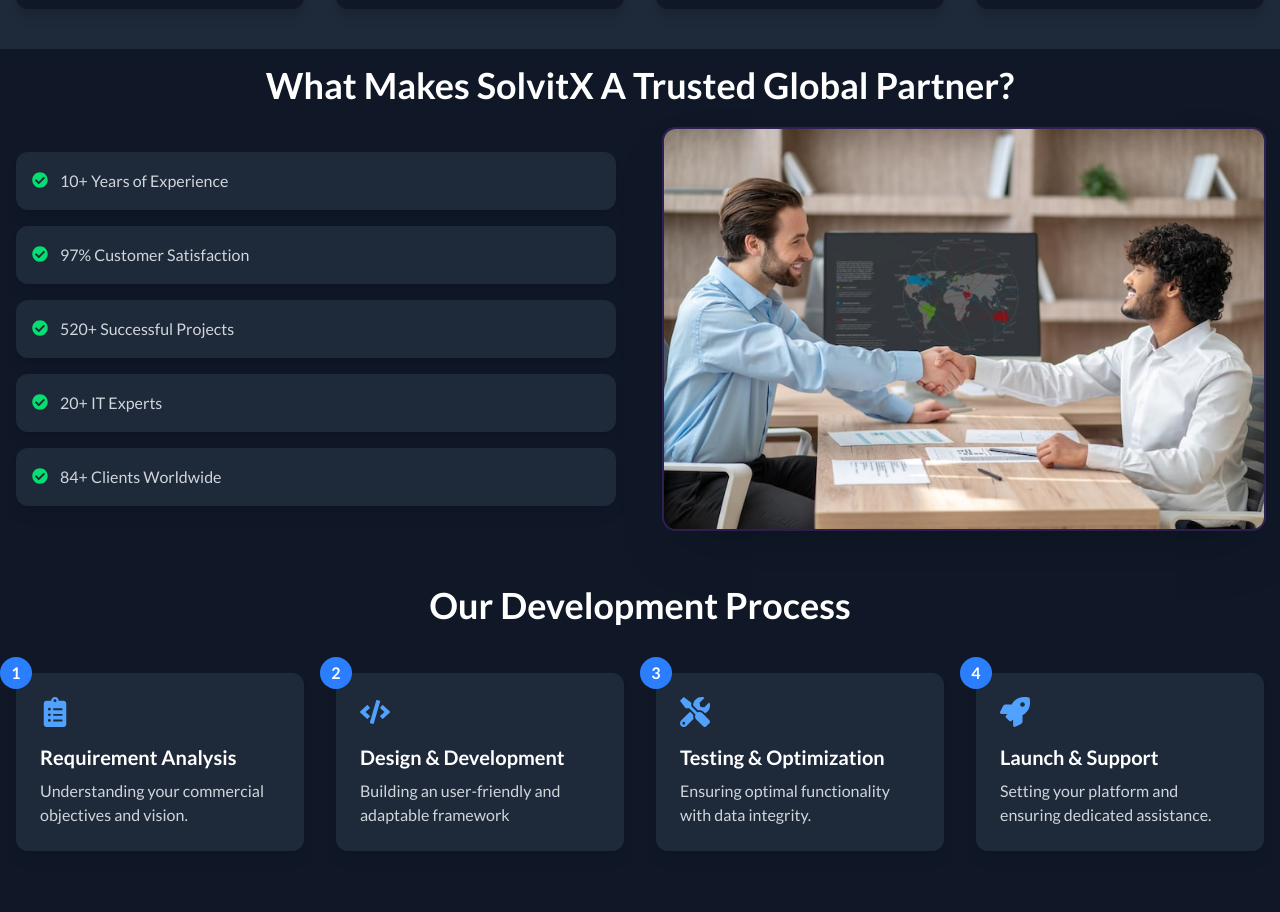
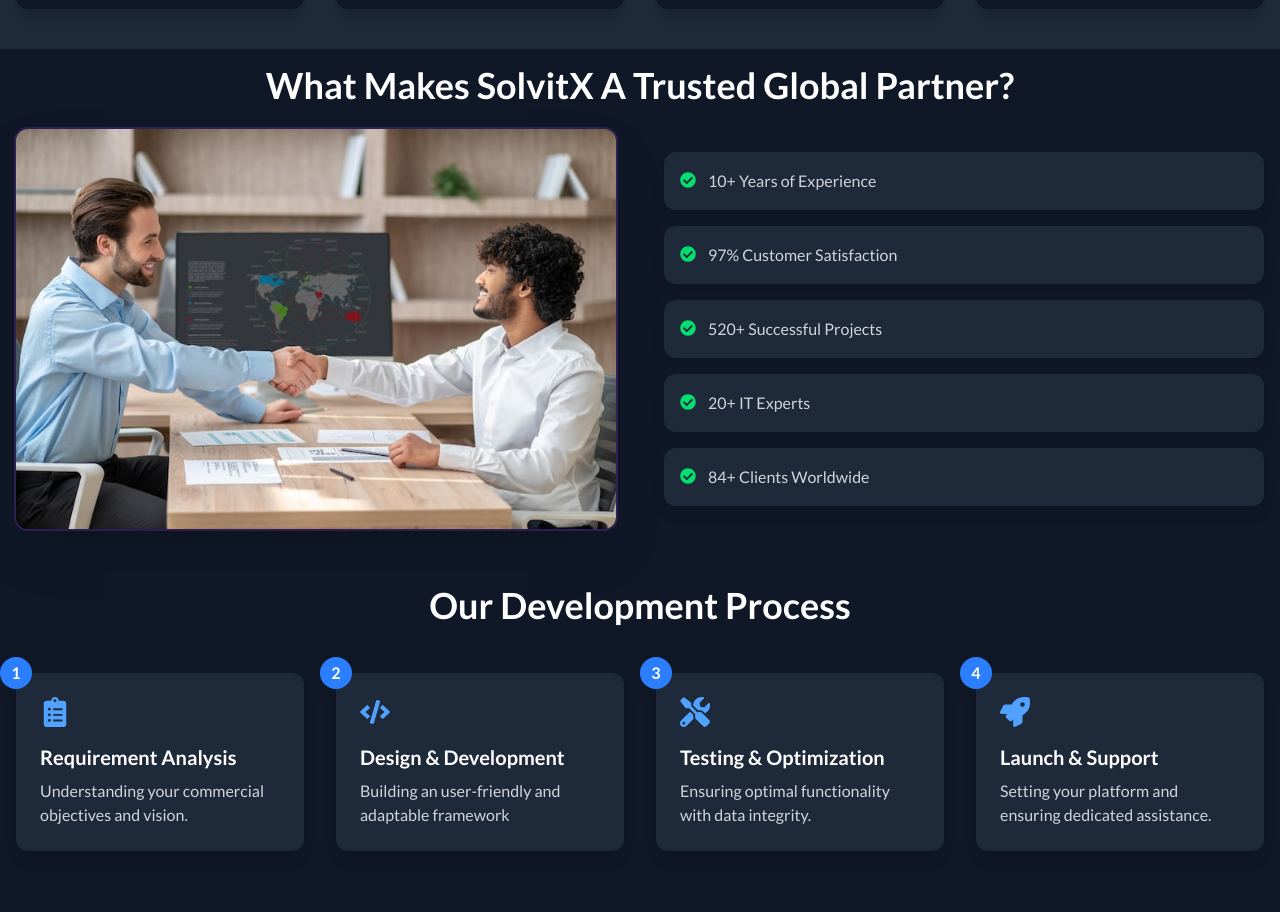
Before and after one commit to YashSoni321/solvitx-client, a Next.js app: page /web-development in a window 1280 px wide. Shown: the part 2360-3272 px from the top of the page. Built offline with nearby package versions, Linux system fonts and the light colour scheme.

Commit message:
changes and images added

```diff
--- a/pages/ecommerce-website-development.tsx
+++ b/pages/ecommerce-website-development.tsx
@@ -246,7 +246,9 @@
   return (
     <>
       <Head>
-        <title>Best eCommerce Website Development Company in India & USA | SolvitX</title>
+        <title>
+          Best eCommerce Website Development Company in India & USA | SolvitX
+        </title>
         <meta
           name="description"
           content="SolvitX offers scalable, secure eCommerce website development for brands in India & USA. Get custom online stores with responsive design, SEO, and payment integration."
@@ -266,7 +268,10 @@
         />
         <meta property="og:image" content="/images/solvitx.png" />
         <meta property="og:type" content="website" />
-        <link rel="canonical" href="https://www.solvitx.com/ecommerce-website-development" />
+        <link
+          rel="canonical"
+          href="https://www.solvitx.com/ecommerce-website-development"
+        />
         <link rel="icon" href="/favicon.ico" />
       </Head>
 
@@ -479,7 +484,7 @@
         content={
           "SolvitX has transformed our offline presence into a seamless e-commerce platform. From product pages to secure checkouts and third party integrations, they handled everything. Our customers loved this new experience and we have even increased our online sales by 40% since the launch. - Benjamin Mosby, CTO"
         }
-        position="right"
+        position="left"
       />
 
       {/* FAQs Section */}
--- a/pages/web-development.tsx
+++ b/pages/web-development.tsx
@@ -518,7 +518,9 @@
   return (
     <>
       <Head>
-        <title>Web Design & Development Company – India, USA & Australia | SolvitX</title>
+        <title>
+          Web Design & Development Company – India, USA & Australia | SolvitX
+        </title>
         <meta
           name="description"
           content="SolvitX is a web design & development company offering scalable, secure, and custom website development services in India, USA, and Australia."
@@ -691,8 +693,6 @@
 
       {/* Technology Stack Section */}
 
-
-
       {/* <motion.section variants={staggerContainer} className="py-4 bg-gray-900">
         <div className="container mx-auto px-4">
           <h2 className="text-4xl font-bold text-center mb-12 text-white">
@@ -762,7 +762,7 @@
           "20+ IT Experts",
           "84+ Clients Worldwide",
         ]}
-        position="right"
+        position="left"
       />
 
       {/* Working Process Section */}
```
Lines whose indentation alone changed are shown as unchanged.
